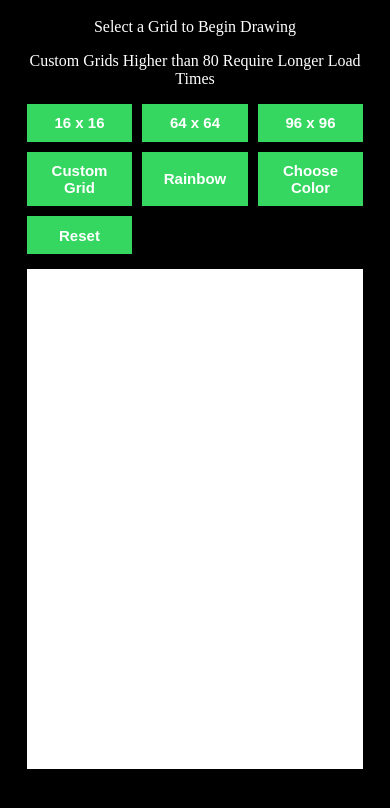
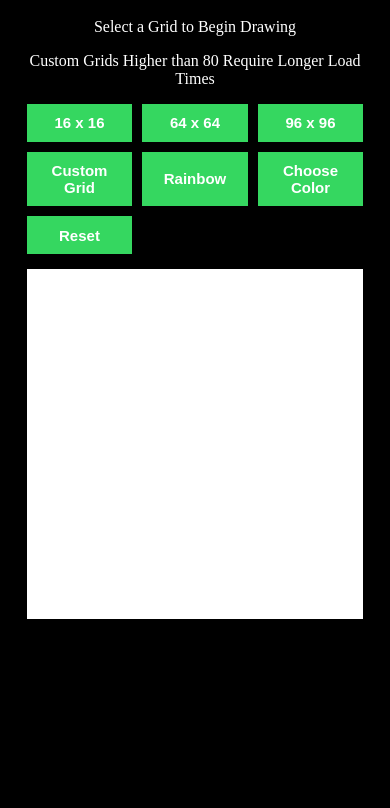
Before and after one commit to imthatalex/js-pixelated-sketch-pad, a plain HTML site: page index.html in a window 390 px wide. Drawn offline with Linux system fonts and the light colour scheme.

Commit message:
changed height of gridContainer for smaller mobile screens

```diff
--- a/main.css
+++ b/main.css
@@ -104,6 +104,12 @@ body {
     }
 }
 
+@media screen and (max-width: 800px){
+    #gridContainer {
+        height: 350px;
+    }
+}
+
 @media screen and (max-width: 380px) {
     .button {
         padding: 8px;
```
